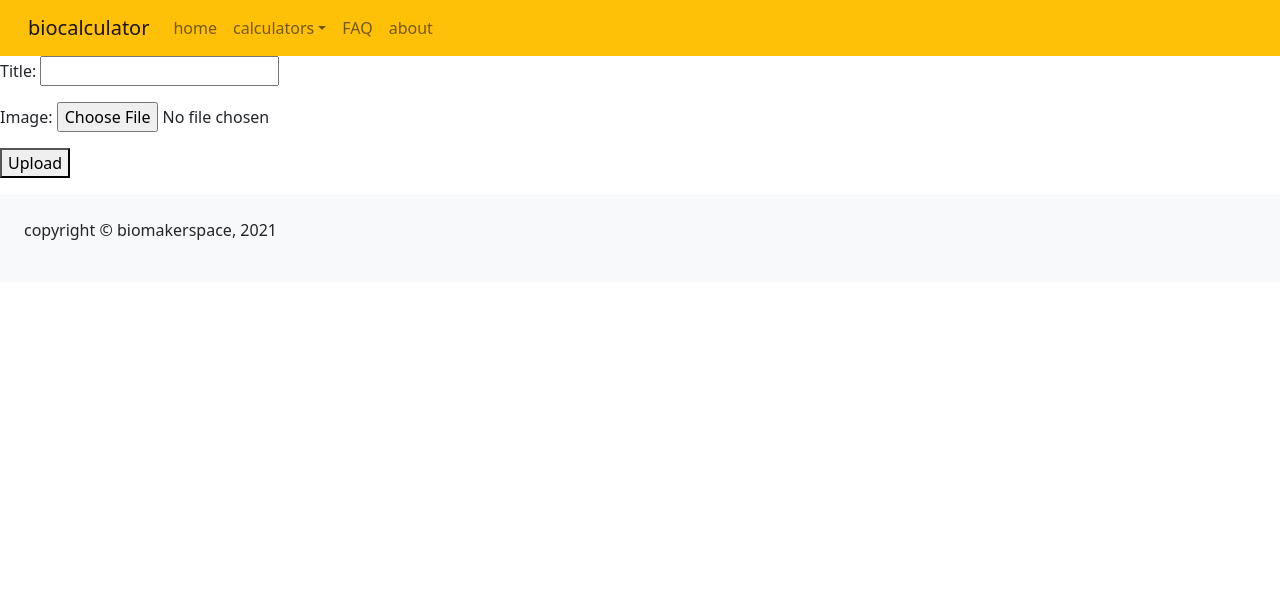
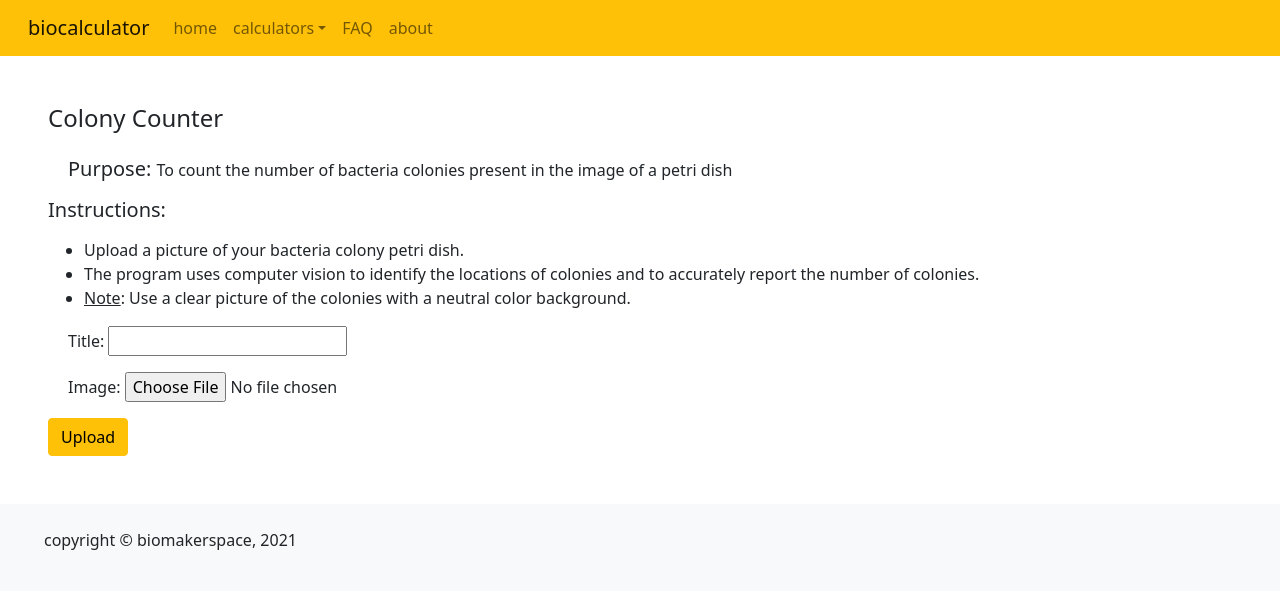
Before and after one commit to tommyfuu/BioCalculator, a Django app: page /colonyCounter/ in a window 1280 px wide. Shown: the top 591 px of the page. Run offline with Django 3.2, Linux system fonts and the light colour scheme.

Commit message:
style changes for colony counter

```diff
--- a/homepage/templates/colonyCounterInput.html
+++ b/homepage/templates/colonyCounterInput.html
@@ -1,19 +1,49 @@
 <head>
-    <title>AR Opentrons</title>
+    <title>Colony Counter</title>
 </head>
-
+<style>
+  p{
+    margin-top: 20px;
+    margin-bottom: 20px;
+    margin-right: 20px;
+    margin-left: 20px;
+  }
+</style>
 {% extends 'base.html' %}
 {% block content %}
+
+<body>
+  <div class="container-fluid px-5 my-5">
+    <h4 class="mb-4">Colony Counter</h4>
+
+    <p><span class="h5">Purpose: </span>To count the number of bacteria colonies present in the image of a petri dish</p>
+
+    <h5 class="mb-3">Instructions:</h5>
+    <ul class="ms-1">
+      <li>
+        Upload a picture of your bacteria colony petri dish.
+      </li>
+      <li>
+        The program uses computer vision to identify the locations of colonies and to accurately report the number of colonies.
+      </li>
+      <li>
+        <u>Note</u>: Use a clear picture of the colonies with a neutral color background.
+      </li>
+    </ul>
 
     <form method="post" enctype="multipart/form-data">
         {% csrf_token %}
         {{ form.as_p }}
-    <button type="submit">Upload</button>
+        <button type="submit" class="btn btn-warning">Upload</button>
       </form>
 
       {% if img_obj %}
-    <h3>Succesfully uploaded : {{img_obj.title}}</h3>
+        <h3>Successfully uploaded : {{img_obj.title}}</h3>
         <img src="{{ img_obj.image.url}}" alt="connect" style="max-height:300px">
+        <h3>Total Number of Colonies: (implement later)</h3>
       {% endif %}
 
+  </div>
+</body>
+
   {% endblock %}
```
Also changed, not shown: db.sqlite3. Lines whose indentation alone changed are shown as unchanged.
